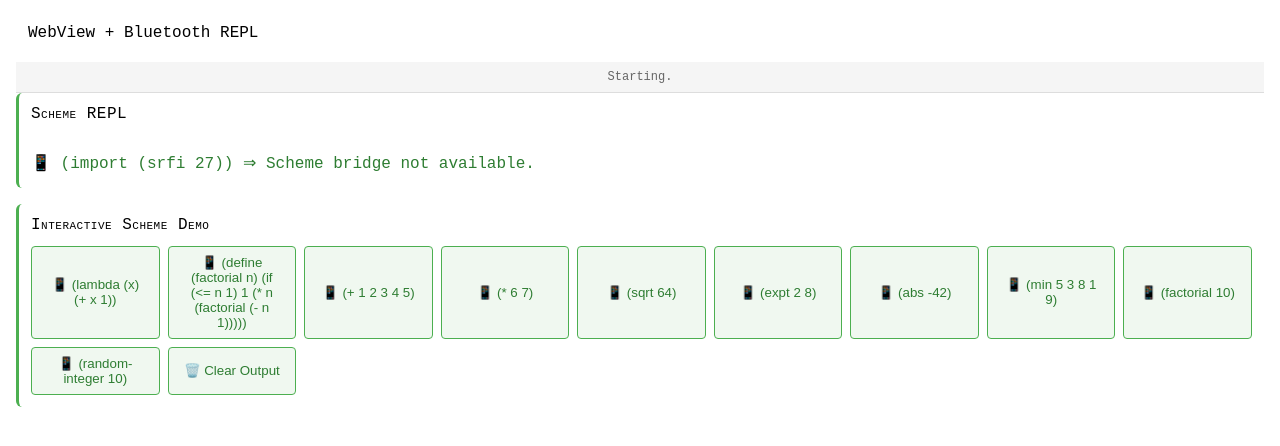
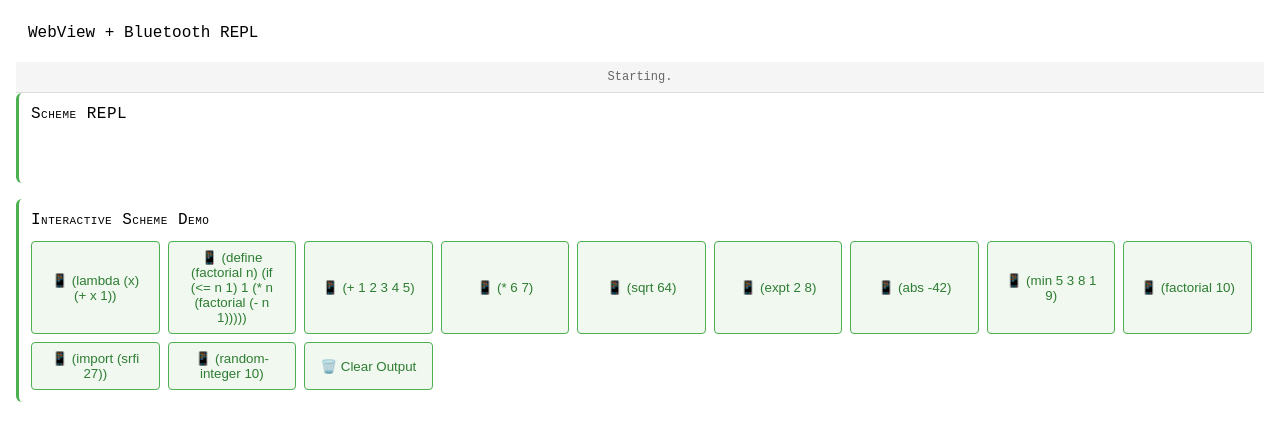
Before and after one commit to arthurgleckler/schmeep, a plain HTML site: page Sources/assets/test.html in a window 1280 px wide. Drawn offline with Linux system fonts and the light colour scheme.

Commit message:
Move (import (srfi 27)) to a button.
Don't do it at startup.

```diff
--- a/Sources/assets/test.html
+++ b/Sources/assets/test.html
@@ -166,6 +166,7 @@ const schemeExpressions = [
   "(abs -42)",
   "(min 5 3 8 1 9)",
   "(factorial 10)",
+  "(import (srfi 27))",
   "(random-integer 10)"
 ];
 
@@ -272,7 +273,6 @@ function displayResult(text, type) {
 }
 
 function initializePage() {
-  runSchemeExpression("(import (srfi 27))");
   generateSchemeButtons();
 }
 
```
